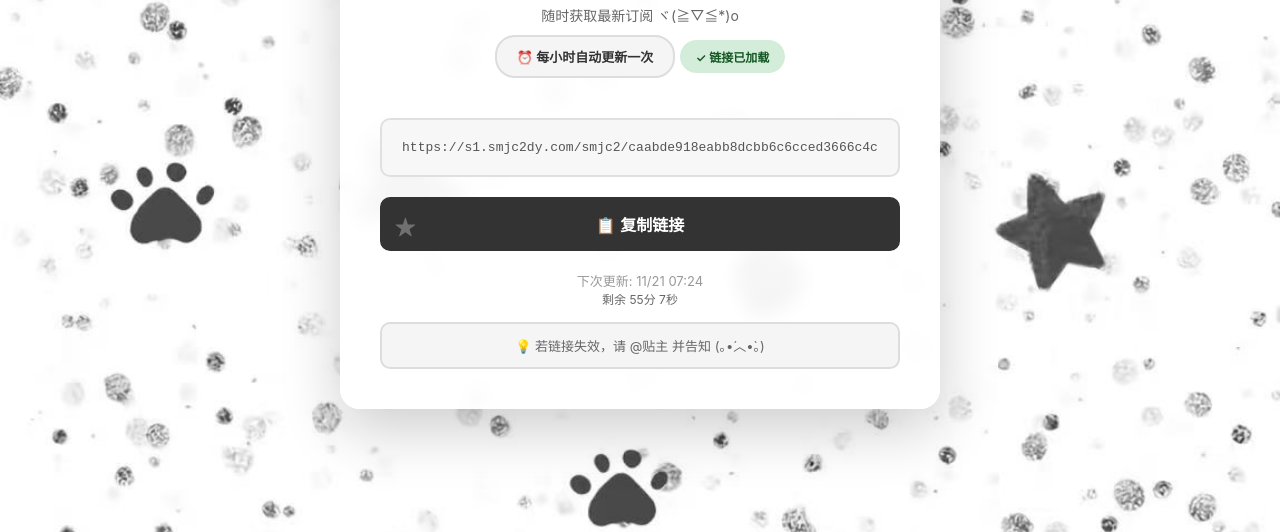
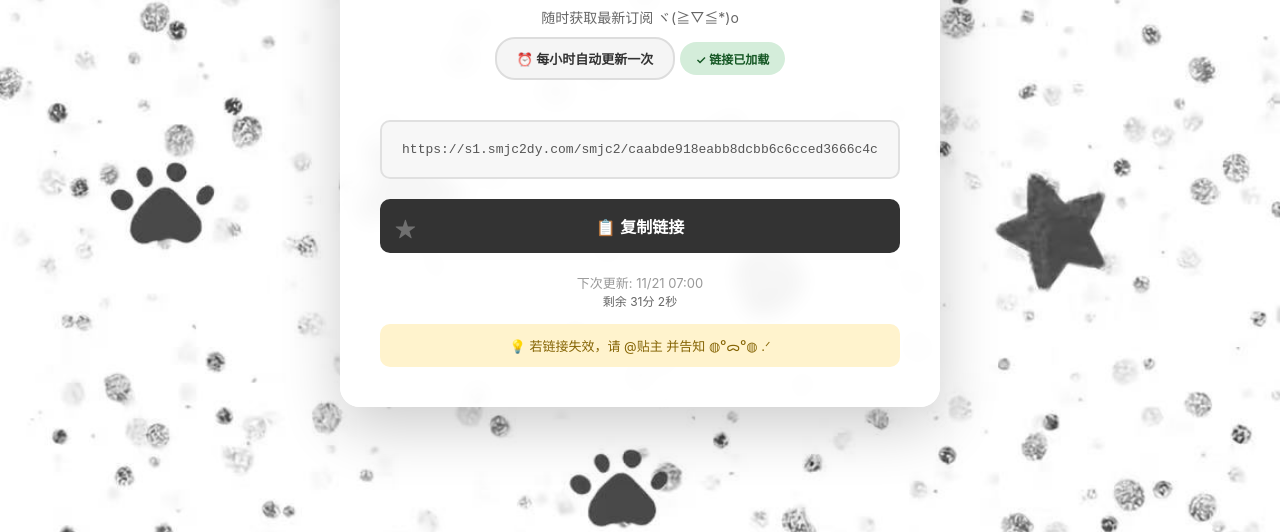
Before and after one commit to yezi494343/share, a website: page docs/index.html in a window 1280 px wide. Shown: the part 268-800 px from the top of the page. Drawn offline with Linux system fonts and the light colour scheme.

Commit message:
Update index.html

```diff
--- a/docs/index.html
+++ b/docs/index.html
@@ -128,13 +128,12 @@
         }
 
         .notice {
-      background: #f5f5f5;
-      color: #666;
+            background: #fff3cd;
+            color: #856404;
             padding: 12px 20px;
             border-radius: 10px;
             font-size: 13px;
             margin-top: 15px;
-      border: 2px solid #ddd;
         }
 
         .status {
@@ -194,7 +193,7 @@
 </head>
 <body>
     <div class="container">
-        <div class="emoji">( •̀ ω •́ )✧</div>
+        <div class="emoji">✧₍^˶- ˕ -˵^₎✧</div>
         <h1>VPN 订阅链接</h1>
         <p class="subtitle">随时获取最新订阅 ヾ(≧▽≦*)o</p>
 
@@ -229,7 +228,7 @@
             </div>
 
             <div class="notice">
-                💡 若链接失效，请 @贴主 并告知 (｡•́︿•̀｡)
+                💡 若链接失效，请 @贴主 并告知 ◍⁰ᯅ⁰◍ .ᐟ
             </div>
         </div>
     </div>
@@ -257,14 +256,10 @@
             const diff = nextUpdateTime - now;
 
             if (diff <= 0) {
-      document.getElementById('countdown').textContent = '正在刷新获取新链接...';
-      clearInterval(countdownInterval);
-      // 延迟3秒后刷新页面
-      setTimeout(() => {
-          window.location.reload();
-      }, 3000);
+                document.getElementById('countdown').textContent = '即将更新...';
                 return;
             }
+
             const hours = Math.floor(diff / (1000 * 60 * 60));
             const minutes = Math.floor((diff % (1000 * 60 * 60)) / (1000 * 60));
             const seconds = Math.floor((diff % (1000 * 60)) / 1000);
@@ -289,9 +284,14 @@
 
                 document.getElementById('linkBox').textContent = subscriptionLink;
 
-                // 计算下次更新时间（最后更新时间 + 1小时）
-                const lastUpdate = new Date(data.updateTime);
-                nextUpdateTime = new Date(lastUpdate.getTime() + 60 * 60 * 1000);
+                // 计算下次更新时间（下一个整点）
+                const now = new Date();
+                nextUpdateTime = new Date(now);
+                nextUpdateTime.setHours(now.getHours() + 1);
+                nextUpdateTime.setMinutes(0);
+                nextUpdateTime.setSeconds(0);
+                nextUpdateTime.setMilliseconds(0);
+
                 const nextUpdateStr = nextUpdateTime.toLocaleString('zh-CN', {
                     timeZone: 'Asia/Shanghai',
                     month: '2-digit',
```
Lines whose indentation alone changed are shown as unchanged.
